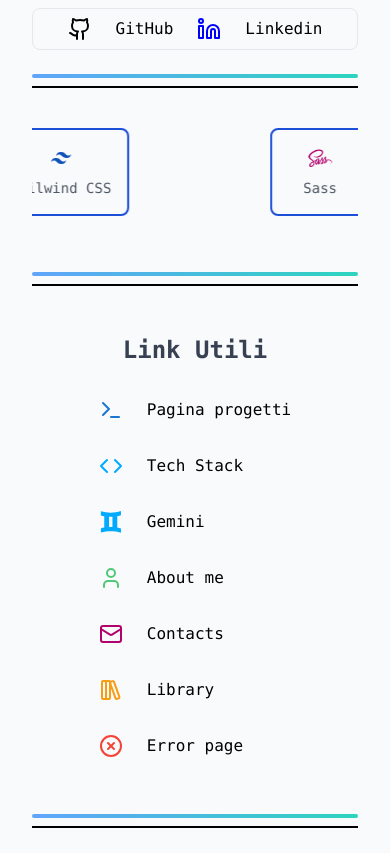
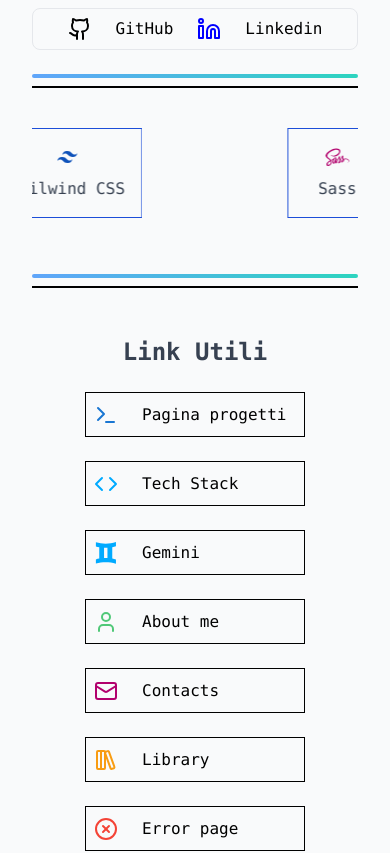
Before and after one commit to LucaFerraresso/TypeScript-Portfolio, a Next.js app in the folder portfolioproject/: page / in a window 390 px wide. Shown: the part 900-1753 px from the top of the page. Built offline with nearby package versions, Linux system fonts and the light colour scheme.

Commit message:
new link section /new tech section/ filter change/links --description

```diff
--- a/portfolioproject/animation/animation.ts
+++ b/portfolioproject/animation/animation.ts
@@ -28,20 +28,10 @@ export const hoverEffectVariants = {
 };
 
 export const iconHoverVariants = {
-  initial: { color: "#1D4ED8", rotate: 0 },
+  initial: { rotate: 0 },
   hover: {
-    color: "#000000",
     rotate: 360, // Rotazione completa
     transition: { duration: 0.5, ease: "easeInOut" },
-  },
-};
-
-export const textHoverVariants = {
-  initial: { fontWeight: 500, color: "#4B5563" },
-  hover: {
-    fontWeight: 700,
-    color: "#000000",
-    transition: { duration: 0.3, ease: "easeInOut" },
   },
 };
 
--- a/portfolioproject/app/AboutMe/page.tsx
+++ b/portfolioproject/app/AboutMe/page.tsx
@@ -36,18 +36,18 @@ const AboutMe: React.FC = () => {
           <h1 className="text-3xl md:text-4xl font-bold mb-8 md:mb-12">
             About Me
           </h1>
+          <div className="flex flex-col sm:flex-row md:flex-row lg:flex-row xl:flex-row justify-center items-center text-center gap-6">
             <Image
               src={imageUrl}
               alt="Luca Ferraresso"
-            width={150}
-            height={150}
-            className="cursor-pointer hover:animate-pulse rounded-full transition-shadow duration-300 ease-in-out hover:shadow-lg mb-6"
+              width={90}
+              height={90}
+              className="cursor-pointer hover:animate-pulse rounded-3xl transition-shadow duration-300 ease-in-out hover:shadow-lg mb-6"
               style={{ width: "auto", height: "auto" }}
             />
             <WordTextEffect text={descriptionLines.toString()} />
-        </>
-
-        <div className="flex items-center text-center gap-2 mb-6">
+          </div>
+          <div className="flex items-start text-center gap-2 mb-0 p-6">
             <HomeIcon color="black" size={24} />
             <Link
               href="/"
@@ -56,6 +56,7 @@ const AboutMe: React.FC = () => {
               Home
             </Link>
           </div>
+        </>
       </motion.div>
     </>
   );
--- a/portfolioproject/app/Contacts/page.tsx
+++ b/portfolioproject/app/Contacts/page.tsx
@@ -24,15 +24,14 @@ const Contacts: React.FC = () => {
         variants={fadeInVariants}
         initial="hidden"
         animate="visible"
-        className="flex flex-col justify-center items-center text-center pb-32 pt-32 p-6 sm:pb-28 sm:pt-28 sm:p-6 md:pb-24 mb:pt-24 md:p-6 lg:pb-20 lg:pt-20 lg:p-6 xl:pb-16 xl:pt-16 xl:p-6 2xl:pb-12 2xl:pt-12 2xl:p-6 bg-gray-50"
+        className="flex flex-col justify-center items-center text-center p-6 bg-gray-50"
       >
         <div>
           <h1 className="text-3xl md:text-4xl font-bold mb-4">Contacts</h1>
           <p className="mt-2 text-lg">Phone: 000000000000</p>
           <p className="mt-2 text-lg">Email: info@example.com</p>
         </div>
-
-        <div className="flex items-center text-center gap-2 mb-6">
+        <div className="flex items-start text-center gap-2 mb-0 p-6">
           <HomeIcon color="black" size={24} />
           <Link
             href="/"
--- a/portfolioproject/app/Projects/page.tsx
+++ b/portfolioproject/app/Projects/page.tsx
@@ -67,9 +67,10 @@ const Projects: React.FC = () => {
         variants={fadeInVariants}
         initial="hidden"
         animate="visible"
-        className="flex flex-col justify-center items-center text-center pb-32 pt-32 p-6 sm:pb-28 sm:pt-14 sm:p-6 md:pb-24 mb:pt-24 md:p-6 lg:pb-20 lg:pt-20 lg:p-6 xl:pb-16 xl:pt-16 xl:p-6 2xl:pb-12 2xl:pt-12 2xl:p-6 bg-gray-50"
+        className="flex flex-col justify-center items-center text-center bg-gray-50"
       >
-        <form className="mb-6 flex flex-col gap-4 w-full max-w-xl">
+        <form className="flex flex-col justify-center items-center mb-6 sm:grid sm:grid-cols-3  ">
+          <div className="flex flex-col justify-start items-start p-2 border">
             <h1>Cerca:</h1>
             <input
               id="searchText"
@@ -80,6 +81,8 @@ const Projects: React.FC = () => {
               onChange={(e) => setSearchText(e.target.value)}
               className="p-2 border border-gray-300 rounded-md"
             />
+          </div>
+          <div className="flex flex-col justify-start items-start p-2 border">
             <label>Tecnologie implementate:</label>
             <select
               name="technologyFilter"
@@ -95,6 +98,8 @@ const Projects: React.FC = () => {
               <option value="Firebase">Database Firebase</option>
               <option value="Gemini API">Gemini API</option>
             </select>
+          </div>
+          <div className="flex flex-col justify-start items-start p-2 border">
             <label>Data:</label>
             <select
               name="dateFilter"
@@ -117,6 +122,7 @@ const Projects: React.FC = () => {
               <option value="/11">novembre</option>
               <option value="/12">dicembre</option>
             </select>
+          </div>
         </form>
 
         {isMobile ? (
--- a/portfolioproject/app/TechStack/page.tsx
+++ b/portfolioproject/app/TechStack/page.tsx
@@ -26,25 +26,30 @@ const TechStack: React.FC = () => {
         variants={fadeInVariants}
         initial="hidden"
         animate="visible"
-        className="p-4 bg-gray-50 relative"
+        className=" bg-gray-50 relative"
       >
-        <h1 className="text-4xl font-bold mt-4 text-center text-gray-800">
+        <h1 className="text-4xl font-bold text-center text-gray-800">
           TechStack
         </h1>
         <SectionSeparator />
 
-        <div className="flex flex-col  lg:grid lg:grid-cols-2 items-center justify-center gap-6 mt-8">
+        <div className="flex flex-wrap border border-black  items-center justify-center gap-6 p-6 ">
           {icons.map((icon, index) => (
             <div
               key={`tech-${index}`}
-              className="flex items-start gap-4 p-6 border rounded-lg shadow-lg bg-white hover:shadow-xl transition-shadow duration-300 ease-in-out w-full max-w-md"
+              className="flex items-start gap-4 p-4 border rounded-lg shadow-lg bg-white hover:shadow-xl transition-shadow duration-300 ease-in-out w-full max-w-md"
             >
               <div className="flex-shrink-0">{icon.component}</div>
               <div>
                 <h2 className="font-bold text-xl text-gray-800">
                   {icon.title}
                 </h2>
-                <p className="text-gray-600 mt-1">{icon.description}</p>
+                <p
+                  className="p-2 text-gray-600 mt-2 border-t h-[200px] overflow-auto scrollbar-hidden"
+                  style={{ scrollbarWidth: "none", msOverflowStyle: "none" }}
+                >
+                  {icon.description}
+                </p>
               </div>
             </div>
           ))}
--- a/portfolioproject/src/components/atoms/TechIcon.tsx
+++ b/portfolioproject/src/components/atoms/TechIcon.tsx
@@ -1,11 +1,7 @@
 "use client";
 import React, { memo, useState, useEffect } from "react";
 import { motion } from "framer-motion";
-import {
-  hoverEffectVariants,
-  iconHoverVariants,
-  textHoverVariants,
-} from "@/animation/animation";
+import { hoverEffectVariants, iconHoverVariants } from "@/animation/animation";
 import Skeleton from "./Skeleton"; // Importa il componente Skeleton
 
 interface TechIconProps {
@@ -31,7 +27,7 @@ const TechIcon: React.FC<TechIconProps> = ({ icon, title }) => {
         <Skeleton width="120px" height="89px" className="rounded-full mb-2" />
       ) : (
         <motion.div
-          className={` flex flex-col items-center mb-4 border-2 p-4 cursor-pointer rounded-lg min-w-[100px] md:min-w-[120px] transition-transform duration-500 ease-in-out hover:shadow-lg`}
+          className={` flex flex-col items-center mb-4 border border-black p-4 cursor-pointer  min-w-[100px] md:min-w-[120px] transition-transform duration-500 ease-in-out hover:shadow-lg`}
           initial="initial"
           whileHover="hover"
           variants={hoverEffectVariants}
@@ -43,12 +39,7 @@ const TechIcon: React.FC<TechIconProps> = ({ icon, title }) => {
             {icon}
           </motion.div>
 
-          <motion.h1
-            className="text-sm text-center text-gray-800 font-medium"
-            variants={textHoverVariants}
-          >
-            {title}
-          </motion.h1>
+          {title}
         </motion.div>
       )}
     </>
--- a/portfolioproject/src/components/molecules/ProjectTable.tsx
+++ b/portfolioproject/src/components/molecules/ProjectTable.tsx
@@ -119,7 +119,7 @@ const ProjectTable: React.FC<ProjectTableProps> = ({ projects }) => {
               </div>
               <div className="py-3 px-2 sm:px-4 ">{project.title}</div>
               <div className="py-3 px-2 sm:px-4 ">{project.date || "TBD"}</div>
-              <div className="flex flex-col justify-around items-center text-center gap-4">
+              <div className="flex flex-col justify-center items-center text-center gap-4 p-4">
                 <Button
                   text="Vercel"
                   color="var(--color-ocean)"
@@ -135,7 +135,7 @@ const ProjectTable: React.FC<ProjectTableProps> = ({ projects }) => {
                   icon={<GithubIcon color={"white"} size={25} />}
                 />
               </div>
-              <div className="flex flex-col justify-around items-center text-center gap-4 ">
+              <div className="flex flex-col justify-center items-center text-center gap-4 p-4 ">
                 <Link href={`Projects/${project.id}`}>
                   <Button
                     text="page/id"
--- a/portfolioproject/src/components/sections/LinkSection.tsx
+++ b/portfolioproject/src/components/sections/LinkSection.tsx
@@ -1,27 +1,42 @@
+"use client";
 import links from "@/assets/DataArray/LinkSectionArray";
 import Link from "next/link";
+import { useEffect, useState } from "react";
+import Skeleton from "../atoms/Skeleton";
 
 const LinkSection = () => {
+  const [isLoading, setIsLoading] = useState(true); // Stato di caricamento
+  //facciamo un set interval si due secondi
+  useEffect(() => {
+    const timer = setTimeout(() => {
+      setIsLoading(false);
+    }, 2000);
+    return () => clearTimeout(timer);
+  }, []);
   return (
     <>
       <div className="container mx-auto p-6">
         <h2 className="text-2xl font-semibold text-center mb-6">Link Utili</h2>
-        <div className="grid grid-cols-1 gap-6">
-          <div className="flex flex-col items-center">
-            <ul className="space-y-4">
+        <div className="flex flex-wrap gap-6 justify-center items-center text-center">
           {links.map((link, index) => (
-                <li key={index} className="p-2 flex items-center gap-6 ">
+            <div key={index} className="flex flex-row items-center ">
+              {isLoading ? (
+                <Skeleton width="220px" height="45px" className="mb-4" />
+              ) : (
+                <ul className="space-y-4 hover:shadow-lg">
+                  <li className="p-2 flex items-center gap-6 border border-black w-[220px] h-[45px]">
                     {link.icon}
                     <Link
                       href={link.href}
-                    className="text-black hover:underline  hover:font-bold hover:text-blue-600"
+                      className="text-black hover:underline hover:font-bold hover:text-blue-600"
                     >
                       {link.label}
                     </Link>
                   </li>
+                </ul>
+              )}
+            </div>
           ))}
-            </ul>
-          </div>
         </div>
       </div>
     </>
```
Lines whose indentation alone changed are shown as unchanged.
